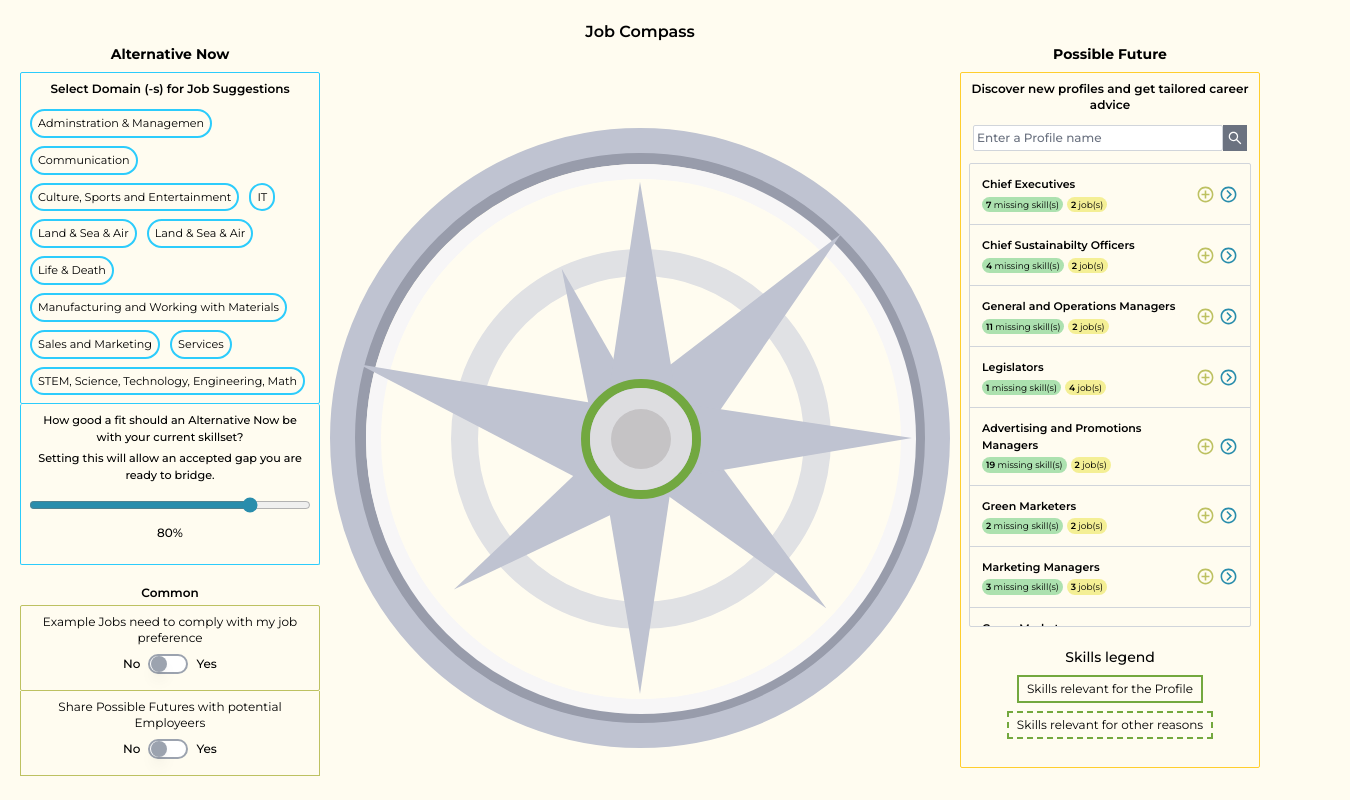
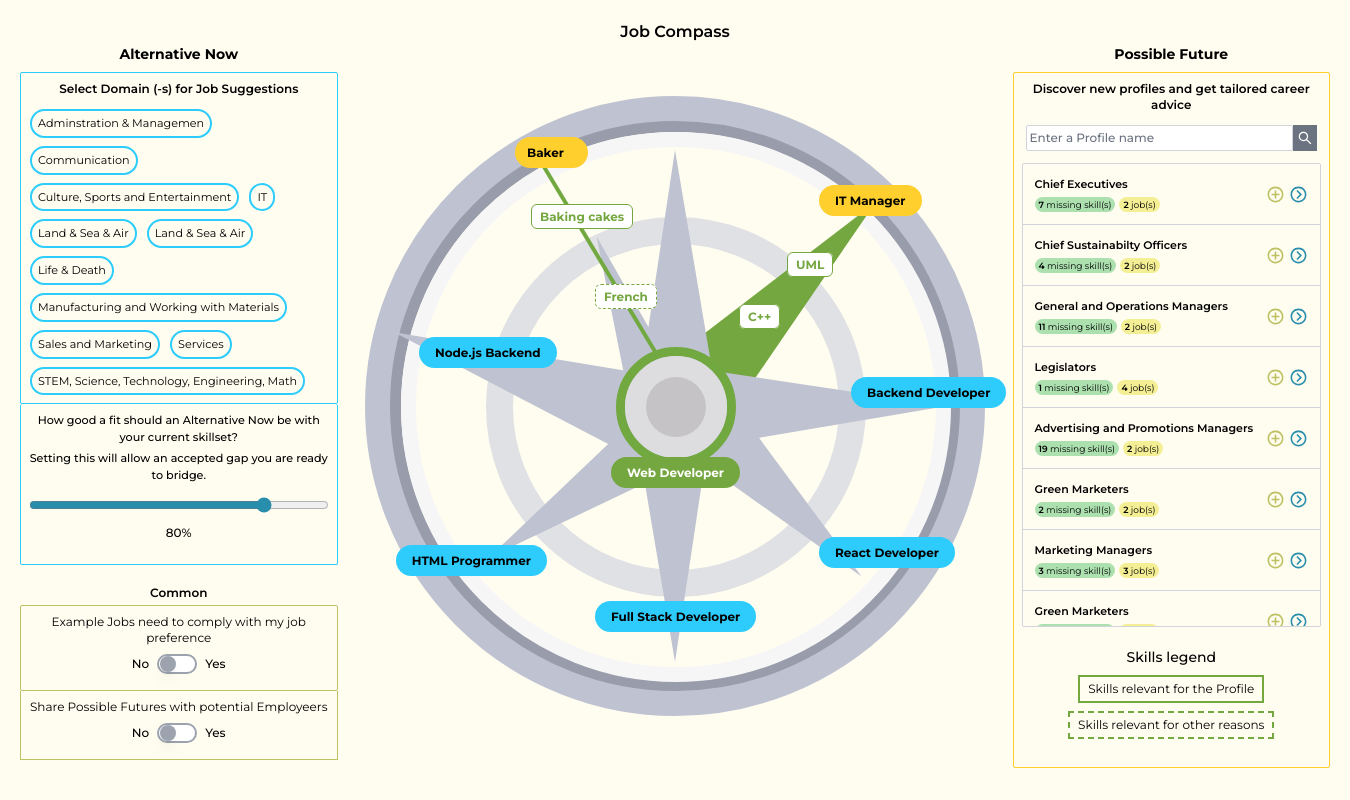
Before and after one commit to VictoriaAde/job-compass, a Next.js app: page / in a window 1280 px wide. Shown: the whole page, 1350 px wide, since content can reach past the window. Built offline with nearby package versions, Linux system fonts and the light colour scheme.

Commit message:
add profile tags

```diff
--- a/app/_sections/compass.tsx
+++ b/app/_sections/compass.tsx
@@ -1,119 +1,8 @@
 "use client";
-// import React, { useEffect } from "react";
-// import Chart from "react-apexcharts";
-
 const Compass: React.FC = () => {
-  // const options = {
-  //   chart: {
-  //     id: "jobCompass",
-  //     toolbar: {
-  //       show: false,
-  //     },
-  //   },
-
-  //   yaxis: [
-  //     {
-  //       seriesName: "s1",
-  //     },
-  //     {
-  //       seriesName: "s2",
-  //     },
-  //     {
-  //       seriesName: "s3",
-  //     },
-  //     {
-  //       seriesName: "s4",
-  //     },
-  //     {
-  //       seriesName: "s5",
-  //     },
-  //     {
-  //       seriesName: "s6",
-  //     },
-  //     {
-  //       seriesName: "s7",
-  //     },
-  //     {
-  //       seriesName: "s8",
-  //     },
-  //   ],
-  //   xaxis: {
-  //     // categories: [
-  //     //   "Doctor, Lawyer, President, Teacher, Cook, Fashion, Cashier (s1)",
-  //     //   "Teacher, Cook, Fashion, Cashier (s2)",
-  //     // ],
-  //     categories: [
-  //       "Baker",
-  //       "IT Manager",
-  //       "Backend Developer",
-  //       "React Developer",
-  //       "Full Stack Developer",
-  //       "HTML Programmer",
-  //       "NodeJS Backend",
-  //       "HTML Programmer",
-  //     ],
-  //   },
-  //   stroke: {
-  //     show: true,
-  //     width: 7,
-  //     colors: ["#C5C3C5", "#C5C3C5", "#C5C3C5"],
-  //     dashArray: 0,
-  //   },
-  //   plotOptions: {
-  //     radar: {
-  //       size: 200,
-  //       polygons: {
-  //         strokeColor: "#FF0000",
-
-  //         fill: {
-  //           colors: ["#fff", "#C5C3C5", "#fff"],
-  //         },
-  //       },
-  //     },
-  //   },
-  //   fill: {
-  //     // opacity: ,
-  //     colors: ["#fff"],
-  //   },
-  // };
-
-  // const series = [
-  //   {
-  //     name: "s1",
-  //     data: [30, 70, 45, 50, 49, 60, 70, 91],
-  //   },
-  //   {
-  //     name: "s2",
-  //     data: [50, 70, 45, 100, 20, 60, 80, 10],
-  //   },
-  //   {
-  //     name: "s3",
-  //     data: [60, 20, 10, 10, 50, 70, 50, 70],
-  //   },
-  //   {
-  //     name: "s4",
-  //     data: [60, 80, 45, 80, 45, 100, 50, 70],
-  //   },
-  //   {
-  //     name: "s5",
-  //     data: [60, 80, 45, 50, 49, 45, 100, 20],
-  //   },
-  //   {
-  //     name: "s6",
-  //     data: [60, 80, 45, 100, 20, 10, 50, 70],
-  //   },
-  //   {
-  //     name: "s7",
-  //     data: [30, 70, 45, 50, 49, 60, 70, 91],
-  //   },
-  //   {
-  //     name: "s8",
-  //     data: [60, 80, 45, 50, 49, 45, 100, 20],
-  //   },
-  // ];
-
   return (
-    <div className="relative mt-14 flex justify-center items-center">
+    <div className="relative flex justify-center items-center">
+      {/* circles */}
       <div className="flex justify-center items-center border-[30px] border-[#BFC3D1] rounded-full w-[620px] h-[620px]">
         <div className="border-[11px] border-[#989CAB] rounded-full w-[570px] h-[570px]">
           <div className=" border-[15px] border-[#F7F6F7] rounded-full w-[550px] h-[550px] flex justify-center items-center">
@@ -127,22 +16,92 @@ const Compass: React.FC = () => {
           </div>
         </div>
       </div>
-
+      {/* green line */}
+      <div className="absolute top-[6.5rem] left-[15rem] w-1 h-56 bg-[#72A840] z-20 transform rotate-[-31deg]"></div>
+      {/* triangles */}
       <div className="absolute">
         <div className="custom_clip_path w-40 h-64 bg-[#BFC3D1] transform rotate-[-71deg] absolute top-24 left-[-10rem]"></div>
         <div className="custom_clip_path w-40 h-64 bg-[#BFC3D1] transform rotate-[-124deg] absolute top-52 left-[-5rem]"></div>
         <div className="custom_clip_path w-36 h-56 bg-[#BFC3D1] transform rotate-[-20deg] absolute top-20 left-[-2rem]"></div>
-        <div className="custom_clip_path w-40 h-64 bg-[#BFC3D1] transform rotate-[44deg] absolute top-4 left-28"></div>
+        <div className="custom_clip_path w-40 h-64 bg-[#75A741] transform rotate-[44deg] absolute top-4 left-28"></div>
         <div className="custom_clip_path w-40 h-64 bg-[#BFC3D1] transform rotate-[135deg] absolute top-52 left-24"></div>
-        <div className="custom_clip_path w-40 h-64 bg-[#BFC3D1] transform rotate-90 absolute top-32 left-36"></div>
-        <div className="custom_clip_path w-40 h-64 bg-[#BFC3D1]"></div>
+        <div className="custom_clip_path w-40 h-64 bg-[#BEC2D1] transform rotate-90 absolute top-32 left-36"></div>
+        <div className="custom_clip_path w-40 h-64 bg-[#BEC2D1]"></div>
         <div className="custom_clip_path w-40 h-64 bg-[#BFC3D1] transform rotate-180"></div>
       </div>
-      {/* <div className="row">
-        <div className="mixed-chart" id="jobCompass">
-          <Chart options={options} series={series} type="radar" />
+
+      {/* profiles */}
+      <div className="absolute top-60 z-50">
+        {/* yellow background */}
+        <div className="absolute top-[-9rem] left-[-10rem]">
+          <span className="bg-[#FFCF2E] text-xs text-black py-2 pr-6 pl-3 rounded-2xl font-bold whitespace-nowrap">
+            Baker
+          </span>
         </div>
-      </div> */}
+        <div className="absolute top-[-6rem] left-36">
+          <span className="bg-[#FFCF2E] text-xs text-black py-2 px-4 rounded-2xl font-bold whitespace-nowrap">
+            IT Manager
+          </span>
+        </div>
+
+        {/* blue background */}
+        <div className="absolute top-14 left-[-16rem]">
+          <span className="bg-[#2ECCFC] text-xs text-black py-2 px-4 rounded-2xl font-bold whitespace-nowrap">
+            Node.js Backend
+          </span>
+        </div>
+        <div className="absolute top-64 left-36">
+          <span className="bg-[#2ECCFC] text-xs text-black py-2 px-4 rounded-2xl font-bold whitespace-nowrap">
+            React Developer
+          </span>
+        </div>
+        <div className="absolute top-24 left-44">
+          <span className="bg-[#2ECCFC] text-xs text-black py-2 px-4 rounded-2xl font-bold whitespace-nowrap">
+            Backend Developer
+          </span>
+        </div>
+        <div className="absolute top-80 left-[-5rem]">
+          <span className="bg-[#2ECCFC] text-xs text-black py-2 px-4 rounded-2xl font-bold whitespace-nowrap">
+            Full Stack Developer
+          </span>
+        </div>
+        <div className="absolute top-[16.5rem] right-32">
+          <span className="bg-[#2ECCFC] text-xs text-black py-2 px-4 rounded-2xl font-bold whitespace-nowrap">
+            HTML Programmer
+          </span>
+        </div>
+
+        {/* green background */}
+        <div className="absolute top-[11rem] left-[-4rem]">
+          <span className="bg-[#75A741] text-xs text-white py-2 px-4 rounded-2xl font-bold whitespace-nowrap">
+            Web Developer
+          </span>
+        </div>
+
+        {/* normal border */}
+        <div className="absolute top-[-5rem] left-[-9rem]">
+          <span className="border border-[#75A741] bg-white text-[#75A741] text-xs py-1 px-2 rounded-md font-bold whitespace-nowrap">
+            Baking cakes
+          </span>
+        </div>
+        <div className="absolute top-5 left-[4rem]">
+          <span className="border border-[#75A741] bg-white text-[#75A741] text-xs py-1 px-2 rounded-md font-bold whitespace-nowrap">
+            C++
+          </span>
+        </div>
+        <div className="absolute top-[-2rem] left-28">
+          <span className="border border-[#75A741] bg-white text-[#75A741] text-xs py-1 px-2 rounded-md font-bold whitespace-nowrap">
+            UML
+          </span>
+        </div>
+
+        {/* Dotted border */}
+        <div className="absolute top-0 left-[-5rem]">
+          <span className="border border-[#75A741] border-dashed bg-white text-[#75A741] text-xs py-1 px-2 rounded-md font-bold whitespace-nowrap">
+            French
+          </span>
+        </div>
+      </div>
     </div>
   );
 };
--- a/app/globals.css
+++ b/app/globals.css
@@ -8,6 +8,8 @@
 
 body {
   background: var(--ivory);
+  width: 1350px;
+  max-width: 1350px;
 }
 input[type="search"]::-webkit-search-decoration,
 input[type="search"]::-webkit-search-cancel-button,
```
